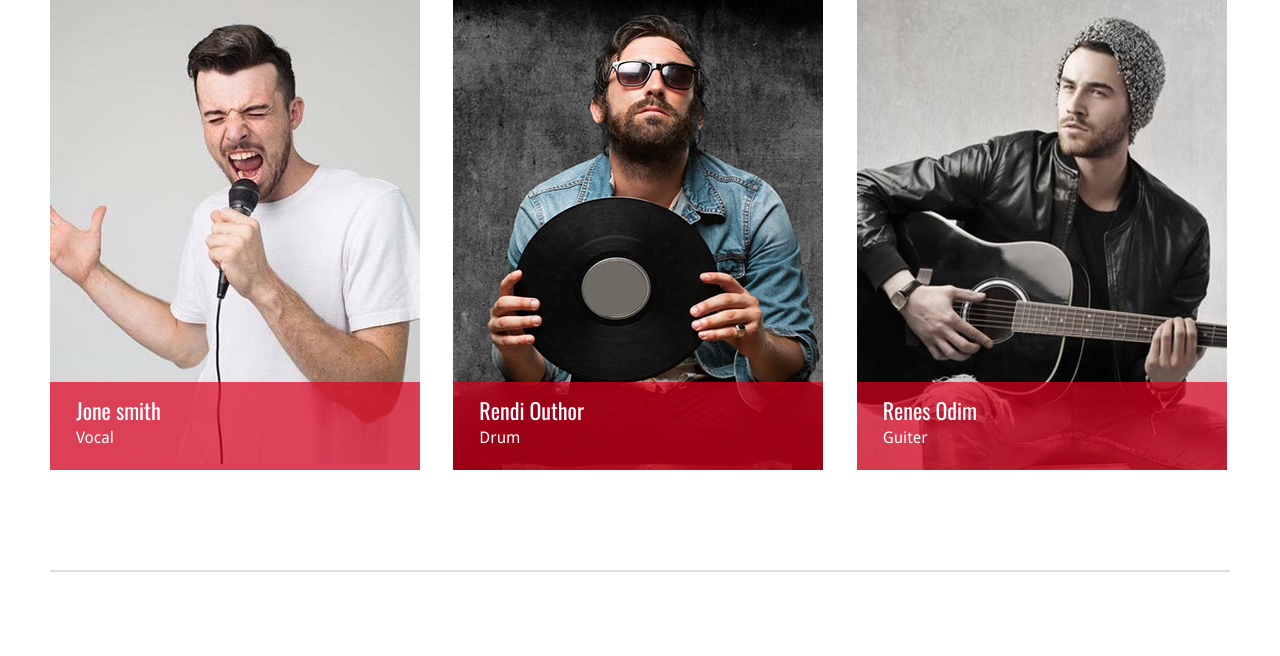
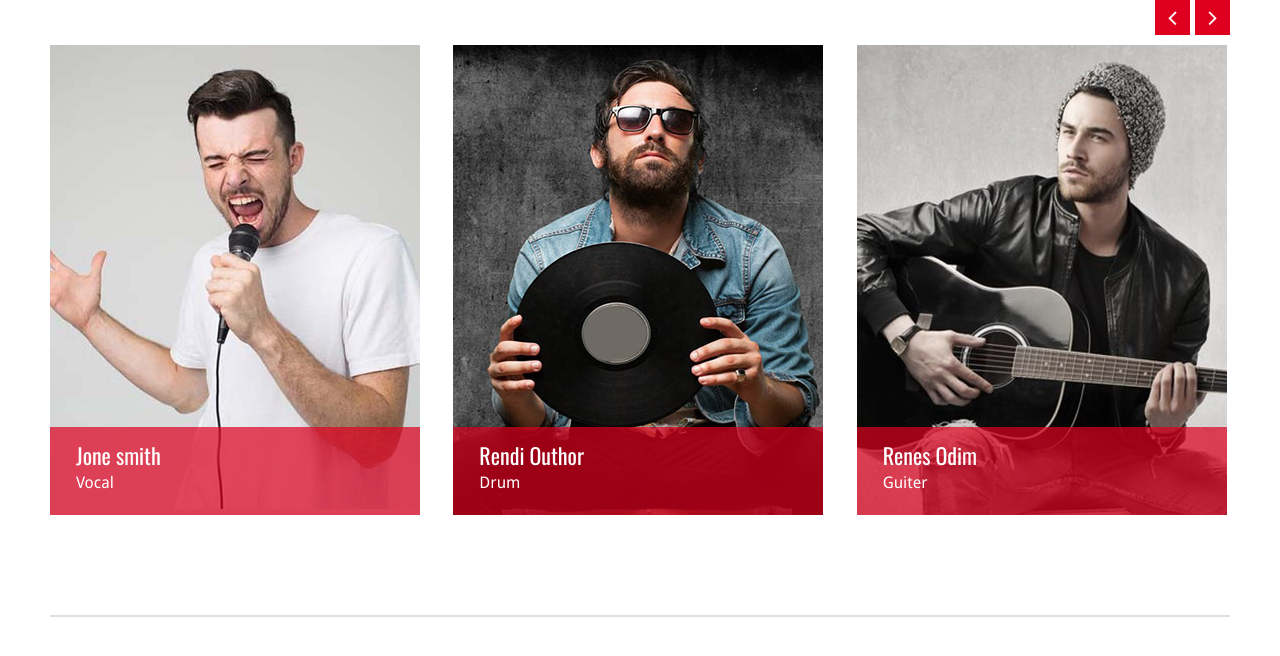
Before and after one commit to igor3310/jcarousel2, a plain HTML site: page index.html in a window 1280 px wide. Drawn offline with Linux system fonts and the light colour scheme; files whose address does not match are found by name.

Commit message:
Update index.html

```diff
--- a/index.html
+++ b/index.html
@@ -15,7 +15,15 @@
 </head>
 <body>
 
-
+	<!-- Sort -->
+	<div class="sorts">
+		<div class="container">
+			<div class="sort">
+				<a href="#" class="sort__item sort__bg1 jcarousel-control-prev inactive" data-jcarouselcontrol="true"></a>
+				<a href="#" class="sort__item  sort__bg2 jcarousel-control-next"  data-jcarouselcontrol="true"></a>
+			</div>
+		</div>
+	</div>
 	<!-- People -->
 	<div id="people">
 		<div class="container jcarousel-wrapper">
```
